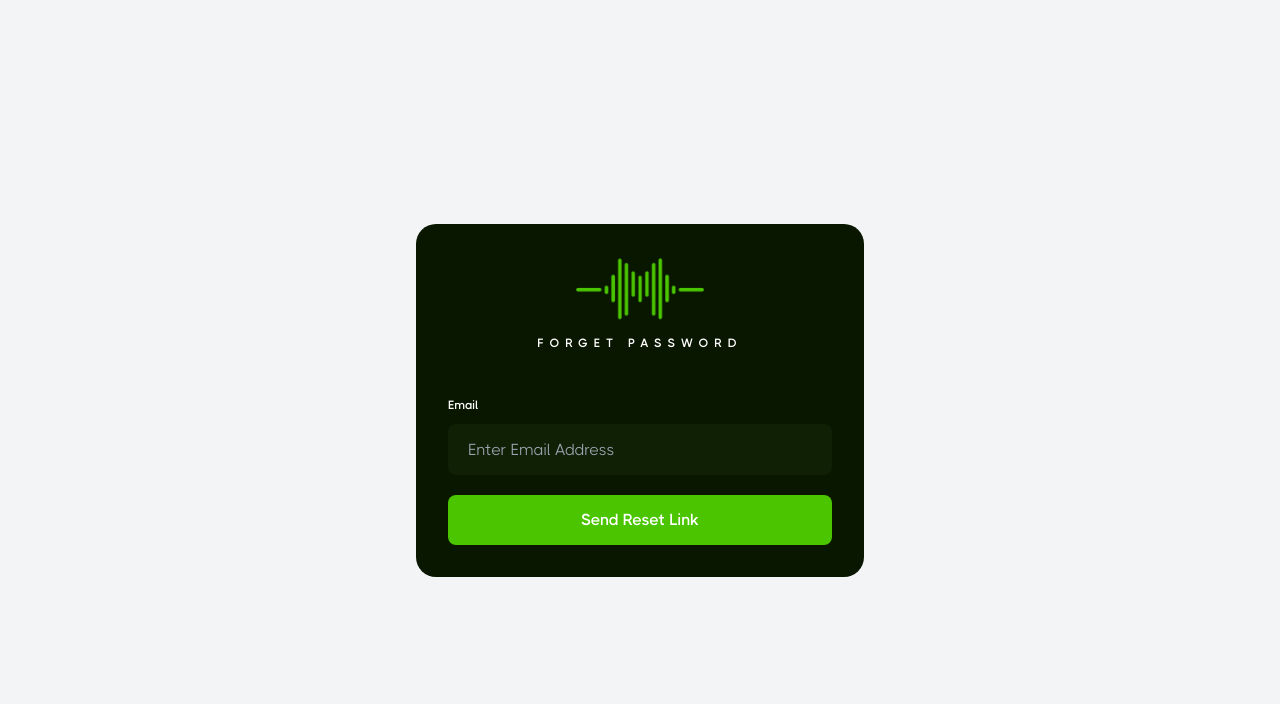
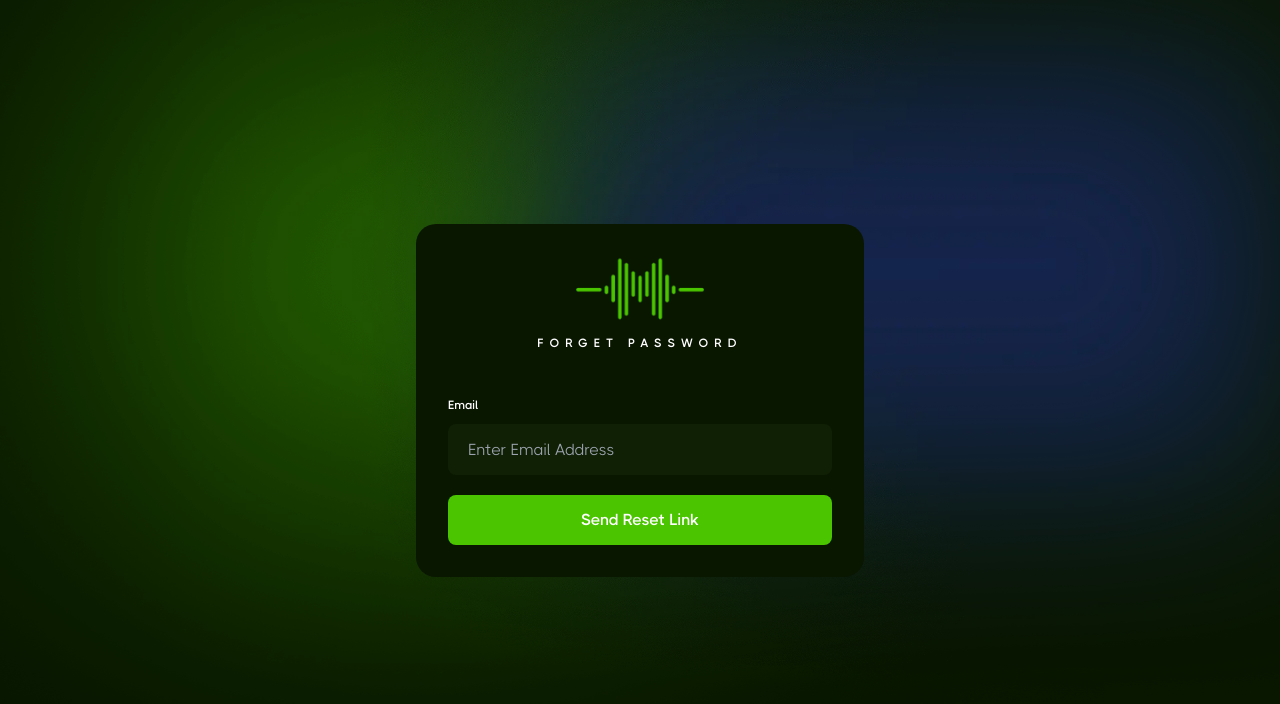
Before and after one commit to wizard0456/audio-mixing-master-admin, a React (Vite) app: page /forgot-password in a window 1280 px wide. Shown: the top 704 px of the page. Built offline with nearby package versions, Linux system fonts and the light colour scheme.

Commit message:
Chage Background

```diff
--- a/src/pages/ForgetPassword.jsx
+++ b/src/pages/ForgetPassword.jsx
@@ -4,6 +4,7 @@ import axios from 'axios';
 import { Slide, toast } from 'react-toastify';
 import Logo from "../assets/images/logo.png";
 import { API_Endpoint } from '../utilities/constants';
+import BG from "../assets/images/home-banner-shadows-bg.webp";
 
 const ForgetPassword = () => {
     const { register, handleSubmit, formState: { errors } } = useForm();
@@ -47,8 +48,9 @@ const ForgetPassword = () => {
     };
 
     return (
-        <div className="flex items-center justify-center min-h-screen bg-gray-100 px-4">
-            <div className="bg-[#091600] text-white rounded-[20px] p-8 w-full max-w-md">
+        <div className="flex items-center justify-center min-h-screen bg-[#091600] px-4 relative">
+            <img src={BG} alt="Background" className="absolute top-1/2 left-1/2 transform -translate-x-1/2 -translate-y-1/2 w-full h-full object-cover" />
+            <div className="bg-[#091600] text-white rounded-[20px] p-8 w-full max-w-md relative z-30">
                 <div className="flex justify-center mb-12">
                     <div className="text-center">
                         <div className="flex items-center justify-center mb-4">
--- a/src/pages/Login.jsx
+++ b/src/pages/Login.jsx
@@ -5,6 +5,7 @@ import { useForm } from 'react-hook-form';
 import axios from 'axios';
 import { addUser } from '../reducers/authSlice';
 import Logo from "../assets/images/logo.png";
+import BG from "../assets/images/home-banner-shadows-bg.webp";
 import { API_Endpoint } from '../utilities/constants';
 import { Slide, toast } from 'react-toastify';
 import { FaEye, FaEyeSlash } from 'react-icons/fa'; // Importing eye icons
@@ -65,8 +66,9 @@ const Login = () => {
     };
 
     return (
-        <div className="flex items-center justify-center min-h-screen bg-gray-100 px-4">
-            <div className="bg-[#091600] text-white rounded-[20px] p-8 w-full max-w-md">
+        <div className="flex items-center justify-center min-h-screen bg-[#091600] px-4 relative">
+            <img src={BG} alt="Background" className="absolute top-1/2 left-1/2 transform -translate-x-1/2 -translate-y-1/2 w-full h-full object-cover" />
+            <div className="bg-[#091600] text-white rounded-[20px] p-8 w-full max-w-md relative z-30">
                 <div className="flex justify-center mb-12">
                     <div className="text-center">
                         <div className="flex items-center justify-center mb-4">
--- a/src/pages/ResetPassword.jsx
+++ b/src/pages/ResetPassword.jsx
@@ -5,7 +5,8 @@ import { Slide, toast } from 'react-toastify';
 import { useParams } from 'react-router-dom';
 import Logo from "../assets/images/logo.png";
 import { API_Endpoint } from '../utilities/constants';
-import { FaEye, FaEyeSlash } from 'react-icons/fa'; // Importing eye icons
+import { FaEye, FaEyeSlash } from 'react-icons/fa';
+import BG from "../assets/images/home-banner-shadows-bg.webp";
 
 const ResetPassword = () => {
     const { token } = useParams();
@@ -63,8 +64,9 @@ const ResetPassword = () => {
     };
 
     return (
-        <div className="flex items-center justify-center min-h-screen bg-gray-100 px-4">
-            <div className="bg-[#091600] text-white rounded-[20px] p-8 w-full max-w-md">
+        <div className="flex items-center justify-center min-h-screen bg-[#091600] px-4 relative">
+            <img src={BG} alt="Background" className="absolute top-1/2 left-1/2 transform -translate-x-1/2 -translate-y-1/2 w-full h-full object-cover" />
+            <div className="bg-[#091600] text-white rounded-[20px] p-8 w-full max-w-md relative z-30">
                 <div className="flex justify-center mb-12">
                     <div className="text-center">
                         <div className="flex items-center justify-center mb-4">
```
Also changed, not shown: src/assets/images/home-banner-shadows-bg.webp (added).
